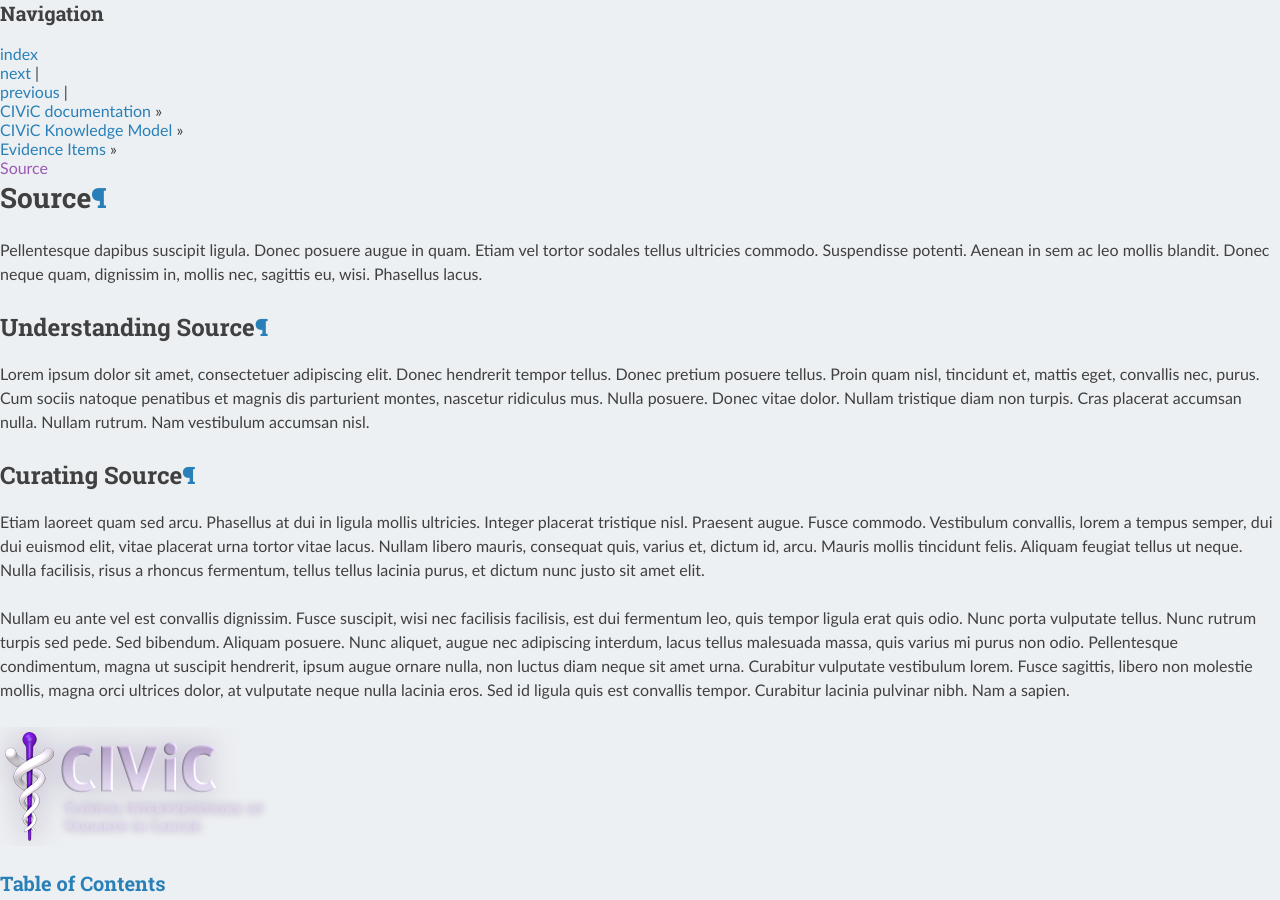
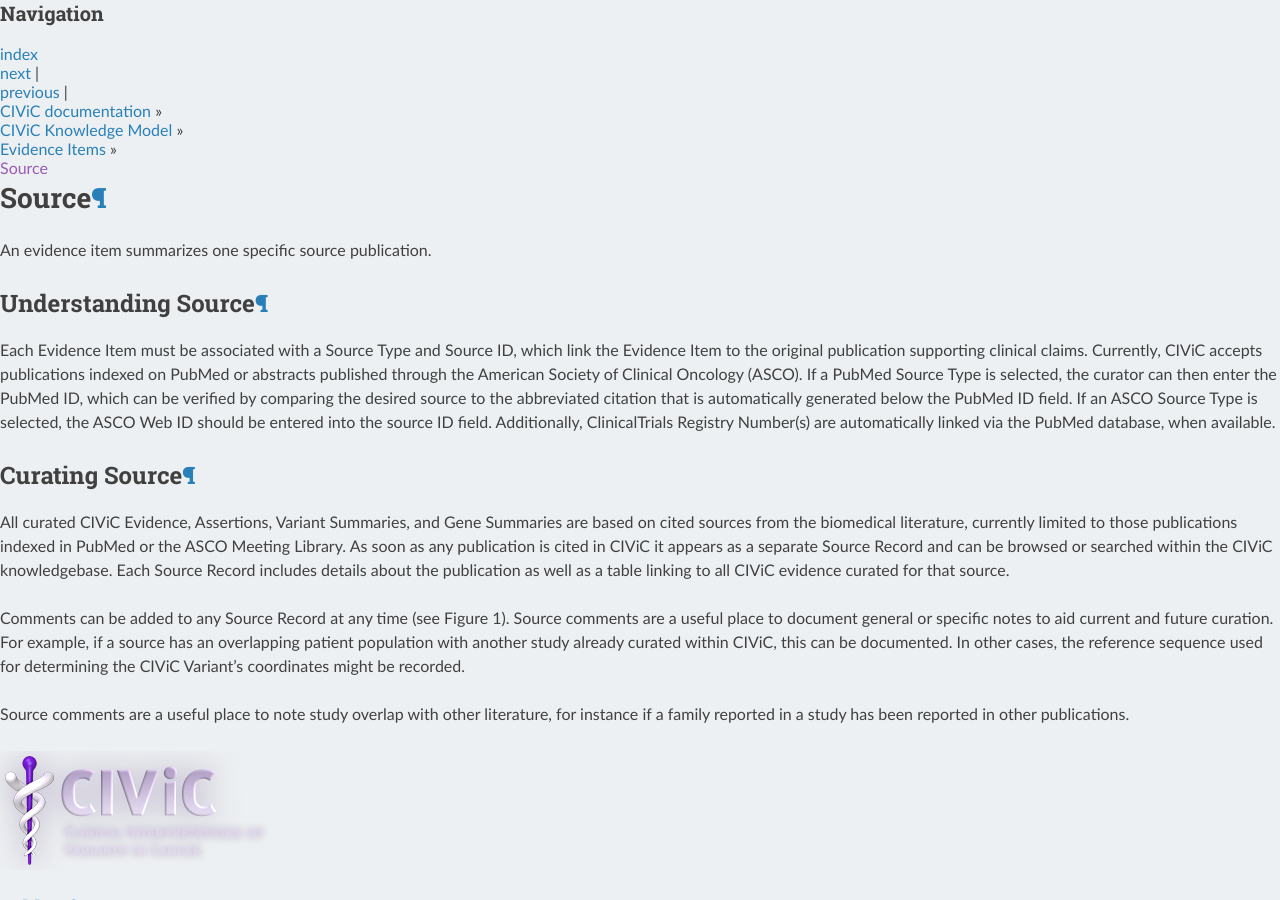
Before and after one commit to griffithlab/civic-docs, a Sphinx documentation site: the page built from docs/model/evidence/source.rst, in a window 1280 px wide and 900 px high. Built offline with Sphinx 7.4.7 and the Read the Docs theme 2.0.0, drawn with Linux system fonts in a browser that asks for light colours.

Commit message:
transferred clinical trial, source pages

```diff
--- a/docs/model/evidence/source.rst
+++ b/docs/model/evidence/source.rst
@@ -2,16 +2,16 @@
 
 Source
 ======
-
-Pellentesque dapibus suscipit ligula.  Donec posuere augue in quam.  Etiam vel tortor sodales tellus ultricies commodo.  Suspendisse potenti.  Aenean in sem ac leo mollis blandit.  Donec neque quam, dignissim in, mollis nec, sagittis eu, wisi.  Phasellus lacus.
+An evidence item summarizes one specific source publication.
 
 Understanding Source
 --------------------
-Lorem ipsum dolor sit amet, consectetuer adipiscing elit.  Donec hendrerit tempor tellus.  Donec pretium posuere tellus.  Proin quam nisl, tincidunt et, mattis eget, convallis nec, purus.  Cum sociis natoque penatibus et magnis dis parturient montes, nascetur ridiculus mus.  Nulla posuere.  Donec vitae dolor.  Nullam tristique diam non turpis.  Cras placerat accumsan nulla.  Nullam rutrum.  Nam vestibulum accumsan nisl.
-
+Each Evidence Item must be associated with a Source Type and Source ID, which link the Evidence Item to the original publication supporting clinical claims. Currently, CIViC accepts publications indexed on PubMed or abstracts published through the American Society of Clinical Oncology (ASCO). If a PubMed Source Type is selected, the curator can then enter the PubMed ID, which can be verified by comparing the desired source to the abbreviated citation that is automatically generated below the PubMed ID field. If an ASCO Source Type is selected, the ASCO Web ID should be entered into the source ID field. Additionally, ClinicalTrials Registry Number(s) are automatically linked via the PubMed database, when available.
 
 Curating Source
 ---------------
-Etiam laoreet quam sed arcu.  Phasellus at dui in ligula mollis ultricies.  Integer placerat tristique nisl.  Praesent augue.  Fusce commodo.  Vestibulum convallis, lorem a tempus semper, dui dui euismod elit, vitae placerat urna tortor vitae lacus.  Nullam libero mauris, consequat quis, varius et, dictum id, arcu.  Mauris mollis tincidunt felis.  Aliquam feugiat tellus ut neque.  Nulla facilisis, risus a rhoncus fermentum, tellus tellus lacinia purus, et dictum nunc justo sit amet elit.
+All curated CIViC Evidence, Assertions, Variant Summaries, and Gene Summaries are based on cited sources from the biomedical literature, currently limited to those publications indexed in PubMed or the ASCO Meeting Library. As soon as any publication is cited in CIViC it appears as a separate Source Record and can be browsed or searched within the CIViC knowledgebase. Each Source Record includes details about the publication as well as a table linking to all CIViC evidence curated for that source.
 
-Nullam eu ante vel est convallis dignissim.  Fusce suscipit, wisi nec facilisis facilisis, est dui fermentum leo, quis tempor ligula erat quis odio.  Nunc porta vulputate tellus.  Nunc rutrum turpis sed pede.  Sed bibendum.  Aliquam posuere.  Nunc aliquet, augue nec adipiscing interdum, lacus tellus malesuada massa, quis varius mi purus non odio.  Pellentesque condimentum, magna ut suscipit hendrerit, ipsum augue ornare nulla, non luctus diam neque sit amet urna.  Curabitur vulputate vestibulum lorem.  Fusce sagittis, libero non molestie mollis, magna orci ultrices dolor, at vulputate neque nulla lacinia eros.  Sed id ligula quis est convallis tempor.  Curabitur lacinia pulvinar nibh.  Nam a sapien.
+Comments can be added to any Source Record at any time (see Figure 1). Source comments are a useful place to document general or specific notes to aid current and future curation. For example, if a source has an overlapping patient population with another study already curated within CIViC, this can be documented. In other cases, the reference sequence used for determining the CIViC Variant’s coordinates might be recorded.
+
+Source comments are a useful place to note study overlap with other literature, for instance if a family reported in a study has been reported in other publications.
```
Also changed, not shown: docs/model/evidence/clinical_trial.rst (+1 -11 lines), docs/model/evidence/evidence_rating.rst (+6 -3 lines).
